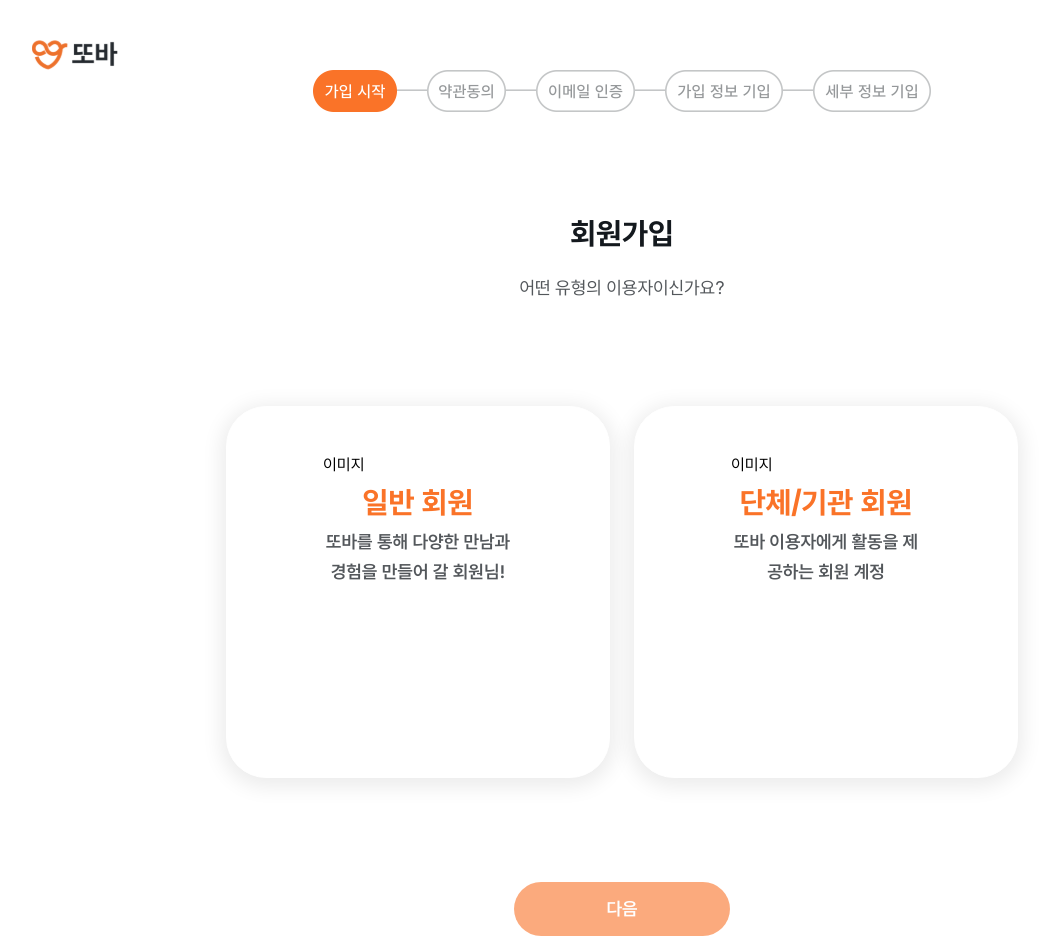
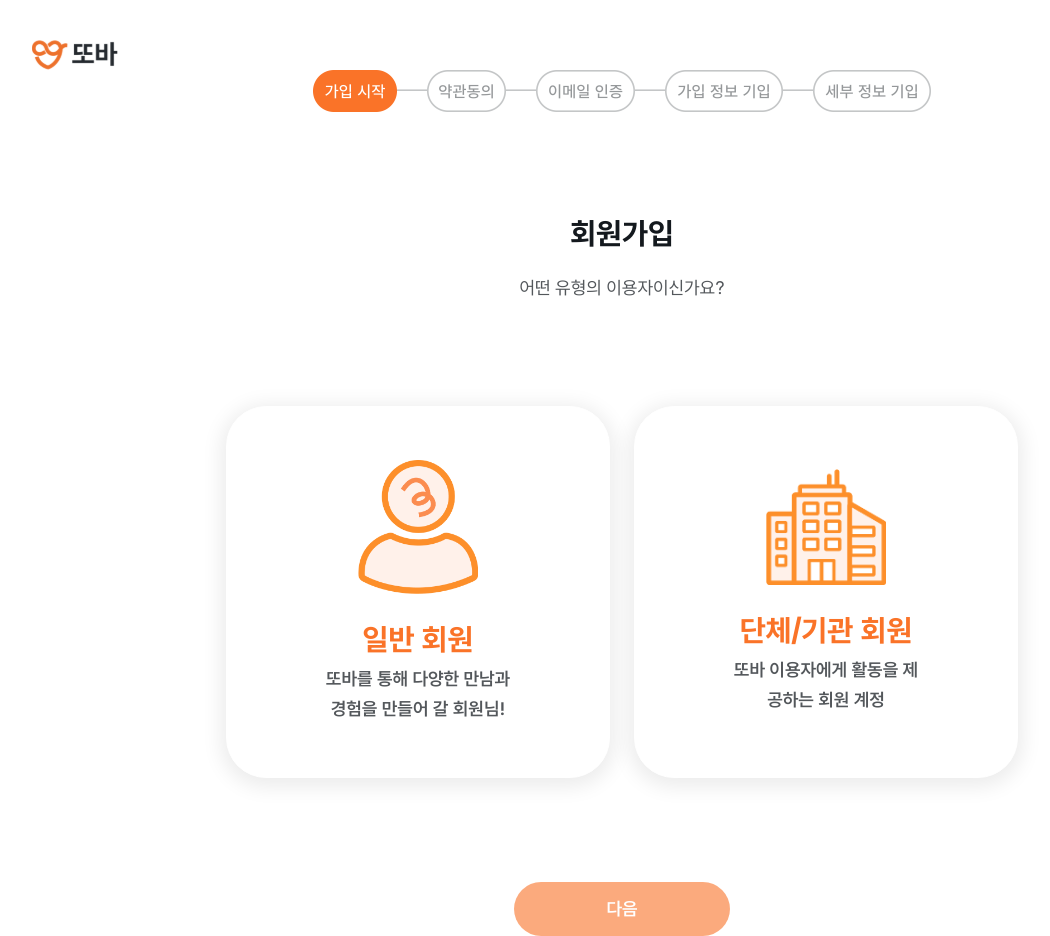
Before and after one commit to Kusitms-29th-Meetup-TeamE/Frontend, a Next.js app: page /signup in a window 1280 px wide. Shown: the whole page, without its empty margins (18-1068 px from the left). Built offline with nearby package versions, Linux system fonts and the light colour scheme; no server answers.

Commit message:
💄 Style(#93): apply image

```diff
--- a/src/containers/signup/FirstForm.tsx
+++ b/src/containers/signup/FirstForm.tsx
@@ -11,7 +11,7 @@ export const style = {
   title: 'text-primary-orange6 text-h2 text-center',
   content: 'text-gray-08 text-body2 text-center',
   background:
-    'cursor-pointer w-full border border-white flex flex-col max-w-[384px] h-[372px] bg-white px-[96px] py-[46px] rounded-[40px] shadow-[0_4px_20px_5px_rgba(0,0,0,0.08)] hover:border hover:border-primary-orange6 hover:bg-primary-orange1',
+    'cursor-pointer w-full border border-white flex items-center justify-center flex-col max-w-[384px] h-[372px] bg-white px-[96px] py-[46px] rounded-[40px] shadow-[0_4px_20px_5px_rgba(0,0,0,0.08)] hover:border hover:border-primary-orange6 hover:bg-primary-orange1',
   clicked: '!border !border-primary-orange6 !bg-primary-orange1',
 };
 
@@ -42,7 +42,7 @@ export default function FirstForm(props: FirstFormProps) {
         subTitle={'어떤 유형의 이용자이신가요?'}
       />
 
-      <div className="flex gap-6 mt-[104px]">
+      <div className="flex items-center gap-6 mt-[104px]">
         <div
           className={clsx(
             style.background,
@@ -50,7 +50,13 @@ export default function FirstForm(props: FirstFormProps) {
           )}
           onClick={() => handleClick('general')}
         >
-          <div>이미지</div>
+          <Image
+            src={'/assets/signup/ddoba_person.png'}
+            width={120}
+            height={120}
+            alt=""
+            className="mb-5 mx-auto"
+          />
           <div className={style.title}>일반 회원</div>
           <div className={style.content}>
             또바를 통해 다양한 만남과 경험을 만들어 갈 회원님!
@@ -63,7 +69,13 @@ export default function FirstForm(props: FirstFormProps) {
           )}
           onClick={() => handleClick('organization')}
         >
-          <div>이미지</div>
+          <Image
+            src={'/assets/signup/ddoba_org.png'}
+            width={120}
+            height={120}
+            alt=""
+            className="mb-5 mx-auto"
+          />
           <div className={style.title}>단체/기관 회원</div>
           <div className={style.content}>
             또바 이용자에게 활동을 제공하는 회원 계정
```
